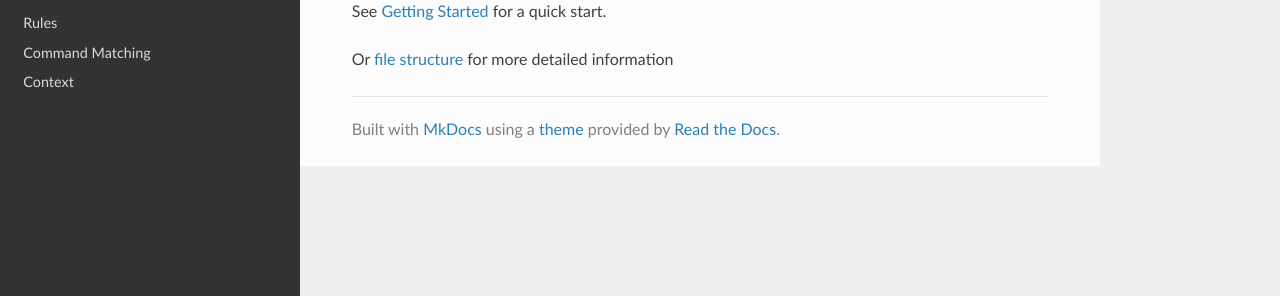
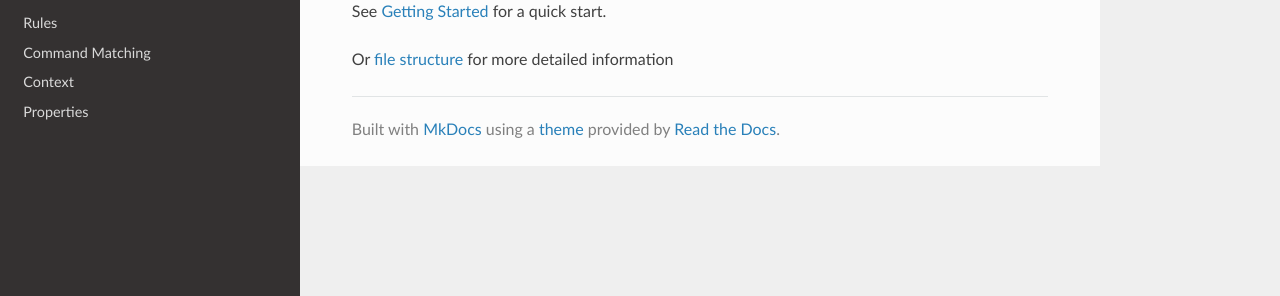
Before and after one commit to tomjefferys/tift, an MkDocs documentation site: the page built from docs/index.md, in a window 1280 px wide. Shown: the part 304-600 px from the top of the page. Built offline with MkDocs 1.6.1, drawn with Linux system fonts in a browser that asks for light colours; nearby versions of some CDN libraries.

Commit message:
Update mkdocs contents to include the new properties page

```diff
--- a/mkdocs.yml
+++ b/mkdocs.yml
@@ -12,3 +12,4 @@ nav:
   - Rules: rules.md
   - Command  Matching: commandmatching.md
   - Context: context.md
+  - Properties: properties.md
```
